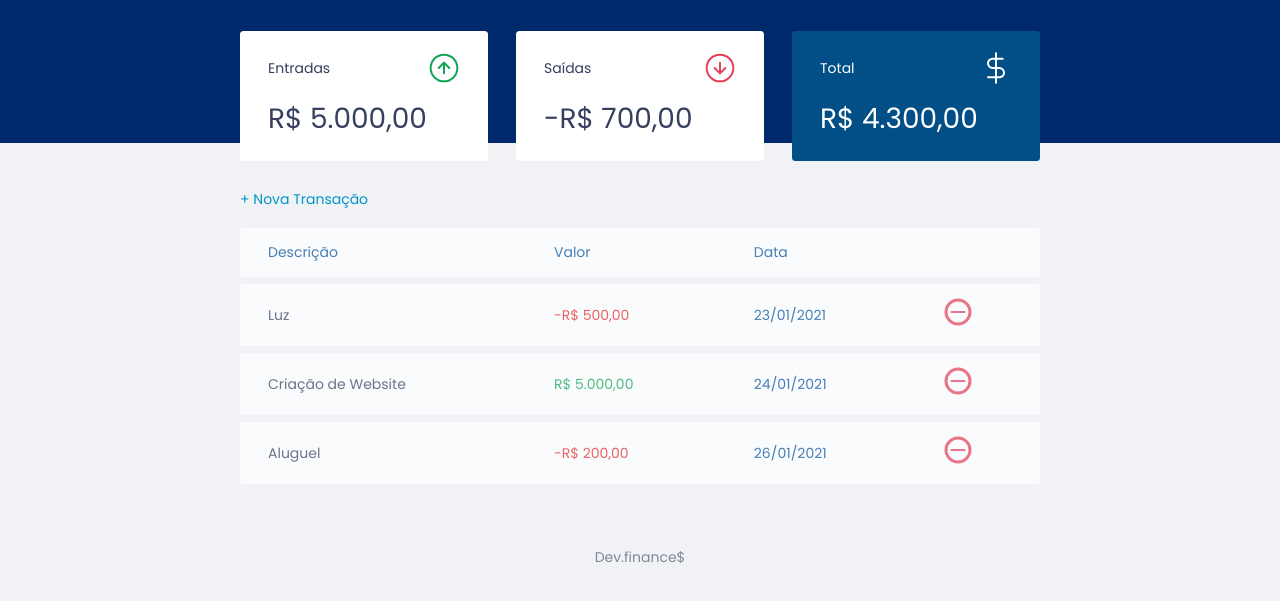
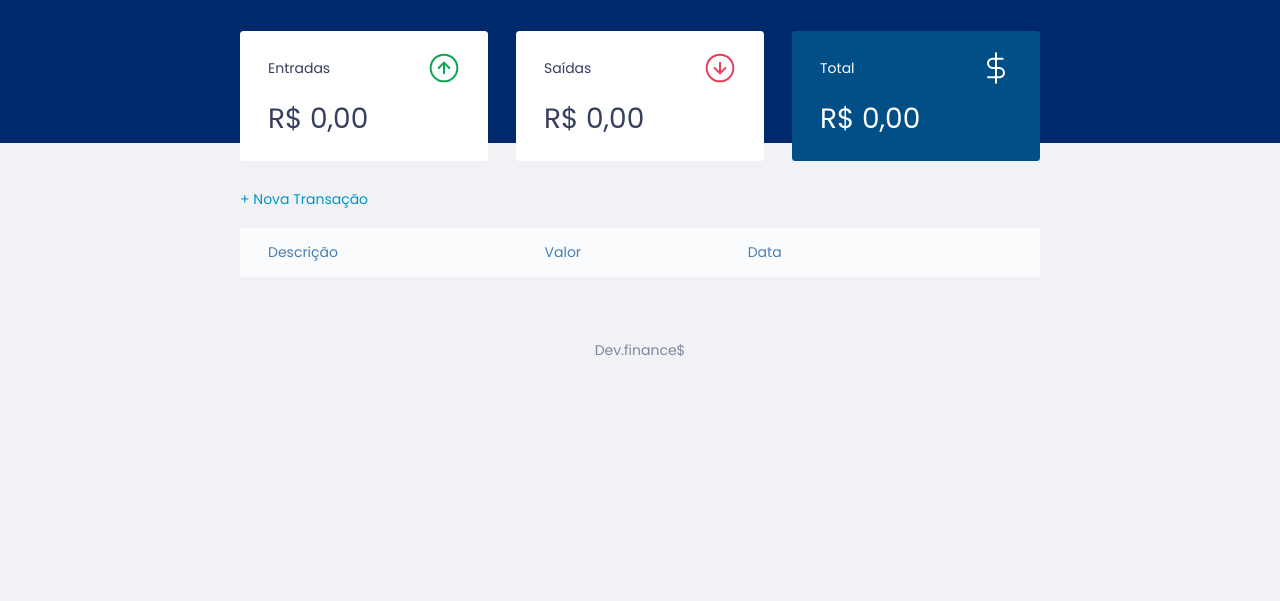
Before and after one commit to larissadantier/Dev.Finance, a plain HTML site: page index.html in a window 1280 px wide. Shown: the part 55-656 px from the top of the page. Drawn offline with Linux system fonts and the light colour scheme.

Commit message:
Script - Local Storage - Finish

```diff
--- a/index.html
+++ b/index.html
@@ -19,7 +19,7 @@
               <span>Entradas</span>
              <img src="./assets/income.svg" alt="Image de entradas">
             </h3>
-            <p id="incomeDisplay">R$ 5.000,00</p>
+            <p id="incomeDisplay">R$ 0,00</p>
         </div>
 
         <div class="card">
@@ -27,7 +27,7 @@
             <span>Saídas</span>
             <img src="./assets/expense.svg" alt="Image de saidas">
           </h3>
-            <p id="expenseDisplay">R$ 2.000,00</p>
+            <p id="expenseDisplay">R$ 0,00</p>
         </div>
 
         <div class="card total">
@@ -36,7 +36,7 @@
             <img src="./assets/total.svg" alt="Image de total">
           </h3>
 
-            <p id="totalDisplay">R$ 3.000,00</p>
+            <p id="totalDisplay">R$ 0,00</p>
         </div>
       </section>
 
--- a/script.js
+++ b/script.js
@@ -15,24 +15,18 @@ const Modal = {
   },
 };
 
+const Storage = {
+    get() {
+        return JSON.parse(localStorage.getItem("dev.finances:transactions")) ||
+        []
+    },
+    set(transactions){
+        localStorage.setItem("dev.finances:transactions", JSON.stringify(transactions))
+    }
+};
+
 const Transaction = {
-  all: [
-    {
-      description: "Luz",
-      amount: -50000,
-      date: "23/01/2021",
-    },
-    {
-      description: "Criação de Website",
-      amount: 500000,
-      date: "24/01/2021",
-    },
-    {
-      description: "Aluguel",
-      amount: -20000,
-      date: "26/01/2021",
-    },
-  ],
+  all: Storage.get(),
 
   add(transction) {
     Transaction.all.push(transction);
@@ -205,6 +199,8 @@ const App = {
     Transaction.all.forEach(DOM.addTransaction);
 
     DOM.updateBalance();
+
+    Storage.set(Transaction.all)
   },
   reload() {
     DOM.clearTransactions();
```
